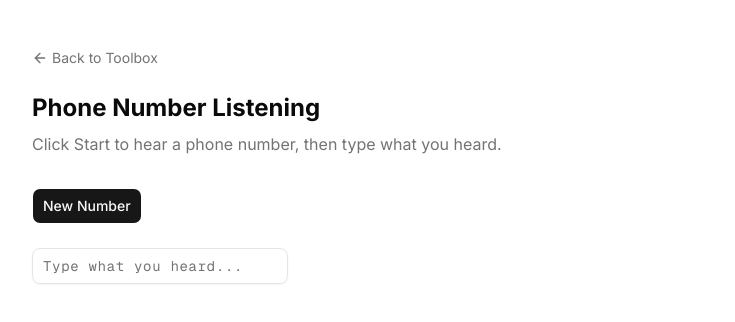
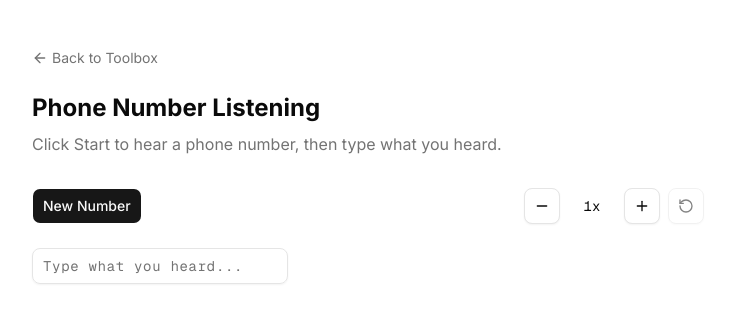
Before and after one commit to Johnson1602/willxuu-site, a Next.js app: page /toolbox/phone-number-listening in a window 1280 px wide. Shown: the top 322 px of the page, without its empty margins (272-1007 px from the left). Built offline with nearby package versions, Linux system fonts and the light colour scheme.

Commit message:
feat: add speed adjustment

```diff
--- a/src/app/toolbox/phone-number-listening/page.tsx
+++ b/src/app/toolbox/phone-number-listening/page.tsx
@@ -1,7 +1,7 @@
 'use client'
 
 import { useState, useRef } from 'react'
-import { Check, X, ArrowLeft, Volume2 } from 'lucide-react'
+import { Check, X, ArrowLeft, Volume2, Minus, Plus, RotateCcw } from 'lucide-react'
 import Link from 'next/link'
 import { Button } from '@/components/ui/button'
 import { Input } from '@/components/ui/input'
@@ -13,7 +13,9 @@ function generatePhoneNumber(): string {
   return digits.join('')
 }
 
-function speakPhoneNumber(phoneNumber: string) {
+const BASE_RATE = 0.7
+
+function speakPhoneNumber(phoneNumber: string, speedMultiplier: number) {
   // Cancel any ongoing speech
   speechSynthesis.cancel()
 
@@ -21,7 +23,7 @@ function speakPhoneNumber(phoneNumber: string) {
   const spacedDigits = phoneNumber.split('').join(' ')
 
   const utterance = new SpeechSynthesisUtterance(spacedDigits)
-  utterance.rate = 0.7 // Slower for listening practice
+  utterance.rate = BASE_RATE * speedMultiplier
   utterance.lang = 'en-US'
   speechSynthesis.speak(utterance)
 }
@@ -39,6 +41,7 @@ export default function PhoneNumberListeningPage() {
   const [generatedNumber, setGeneratedNumber] = useState<string | null>(null)
   const [userInput, setUserInput] = useState('')
   const [gameState, setGameState] = useState<GameState>('idle')
+  const [speed, setSpeed] = useState(1.0)
   const inputRef = useRef<HTMLInputElement>(null)
 
   const digitsOnly = userInput.replace(/\D/g, '')
@@ -52,15 +55,27 @@ export default function PhoneNumberListeningPage() {
     inputRef.current?.focus()
     // 1 second delay before reading
     setTimeout(() => {
-      speakPhoneNumber(number)
+      speakPhoneNumber(number, speed)
     }, 1000)
   }
 
   const handleReplay = () => {
     if (generatedNumber) {
-      speakPhoneNumber(generatedNumber)
+      speakPhoneNumber(generatedNumber, speed)
       inputRef.current?.focus()
     }
+  }
+
+  const handleSpeedDown = () => {
+    setSpeed((s) => Math.max(0.1, Math.round((s - 0.1) * 10) / 10))
+  }
+
+  const handleSpeedUp = () => {
+    setSpeed((s) => Math.min(2.0, Math.round((s + 0.1) * 10) / 10))
+  }
+
+  const handleSpeedReset = () => {
+    setSpeed(1.0)
   }
 
   const handleInputChange = (e: React.ChangeEvent<HTMLInputElement>) => {
@@ -97,7 +112,7 @@ export default function PhoneNumberListeningPage() {
       </p>
 
       <div className='space-y-6'>
-        {/* New Number / Replay buttons */}
+        {/* New Number / Replay buttons + Speed controls */}
         <div className='flex items-center gap-2'>
           <Button onClick={handleStart}>New Number</Button>
 
@@ -107,6 +122,35 @@ export default function PhoneNumberListeningPage() {
               Replay
             </Button>
           )}
+
+          {/* Speed controls - right aligned */}
+          <div className='ml-auto flex items-center gap-2'>
+            <Button
+              variant='outline'
+              size='icon'
+              onClick={handleSpeedDown}
+              disabled={speed <= 0.1}
+            >
+              <Minus className='size-4' />
+            </Button>
+            <span className='font-mono text-sm w-12 text-center'>{speed}x</span>
+            <Button
+              variant='outline'
+              size='icon'
+              onClick={handleSpeedUp}
+              disabled={speed >= 2.0}
+            >
+              <Plus className='size-4' />
+            </Button>
+            <Button
+              variant='outline'
+              size='icon'
+              onClick={handleSpeedReset}
+              disabled={speed === 1.0}
+            >
+              <RotateCcw className='size-4' />
+            </Button>
+          </div>
         </div>
 
         {/* Number display + Input on the same line */}
```
